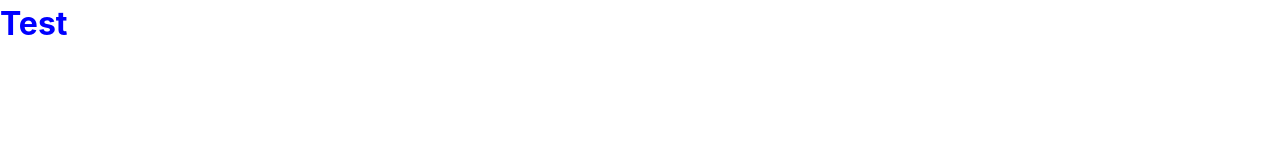
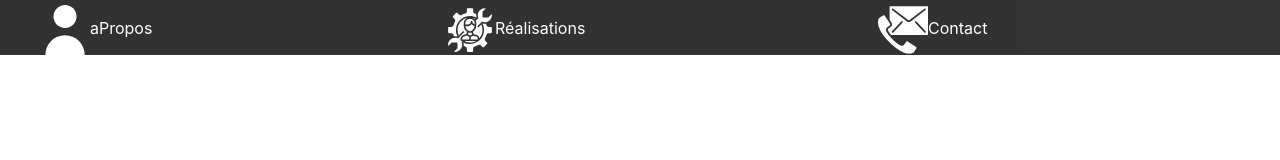
Before and after one commit to Skiiners06/Portfolio, a website: page index.html in a window 1280 px wide. Drawn offline with Linux system fonts and the light colour scheme.

Commit message:
ajout des icones du menu

```diff
--- a/css/style.scss
+++ b/css/style.scss
@@ -1,3 +1,34 @@
-.titre {
-  color:blue;
+.container{
+  width:100%;
 }
+
+.menu {
+  background-color: #000000;
+  opacity: 80%;
+}
+
+.menu ul{
+  display:flex;
+  list-style-type:none ;
+}
+
+.lienMenu #text{
+  font-size: 20px;
+}
+
+.lienMenu img{
+  justify-content: space-between;
+}
+
+/* liens menu : */
+
+.menu ul .lienMenu{
+  color:#FFFFFF;
+  flex:1 1 auto;
+  margin-top:5px;
+
+}
+
+.iconeMenu{
+  height:50px;
+}
--- a/index.html
+++ b/index.html
@@ -9,7 +9,19 @@
 
 </head>
 <body>
+<div class="container">
+    <div class="header">
+        <div class="menu">
+            <ul>
+                <li class="lienMenu"><img class="iconeMenu" src="./img/aPropos.svg">aPropos</li>
+                <li class="lienMenu"><img class="iconeMenu" src="./img/realisation.svg">Réalisations</li>
+                <li class="lienMenu"><img class="iconeMenu" src="./img/contact.svg">Contact</li>
+            </ul>
+        </div>
 
-    <h1 class="titre"> Test </h1>
+    </div>
+
+</div>
+
 </body>
 </html>
```
Also changed, not shown: css/style.css, img/FlecheDroit.svg (added), img/FlecheGauche.svg (added), img/LigneTitre.svg (added), img/Separateur.svg (added), img/SeparateurMontagne.svg (added), img/aPropos.svg (added), img/competencesMobile.svg (added), img/contact.svg (added), img/moiNoirBlanc.svg (added), img/realisation.svg (added), img/waves.svg (added), 3 other files.
